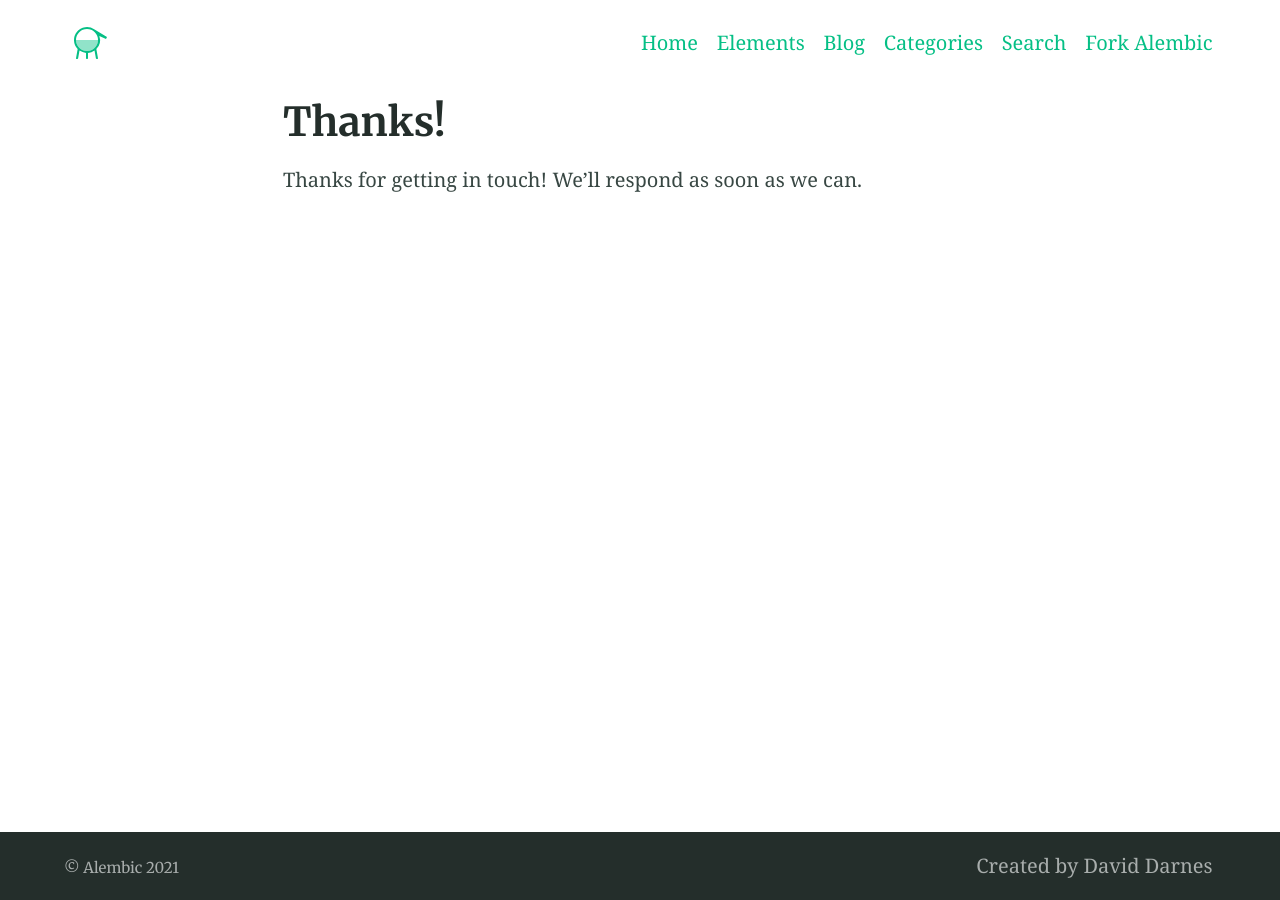
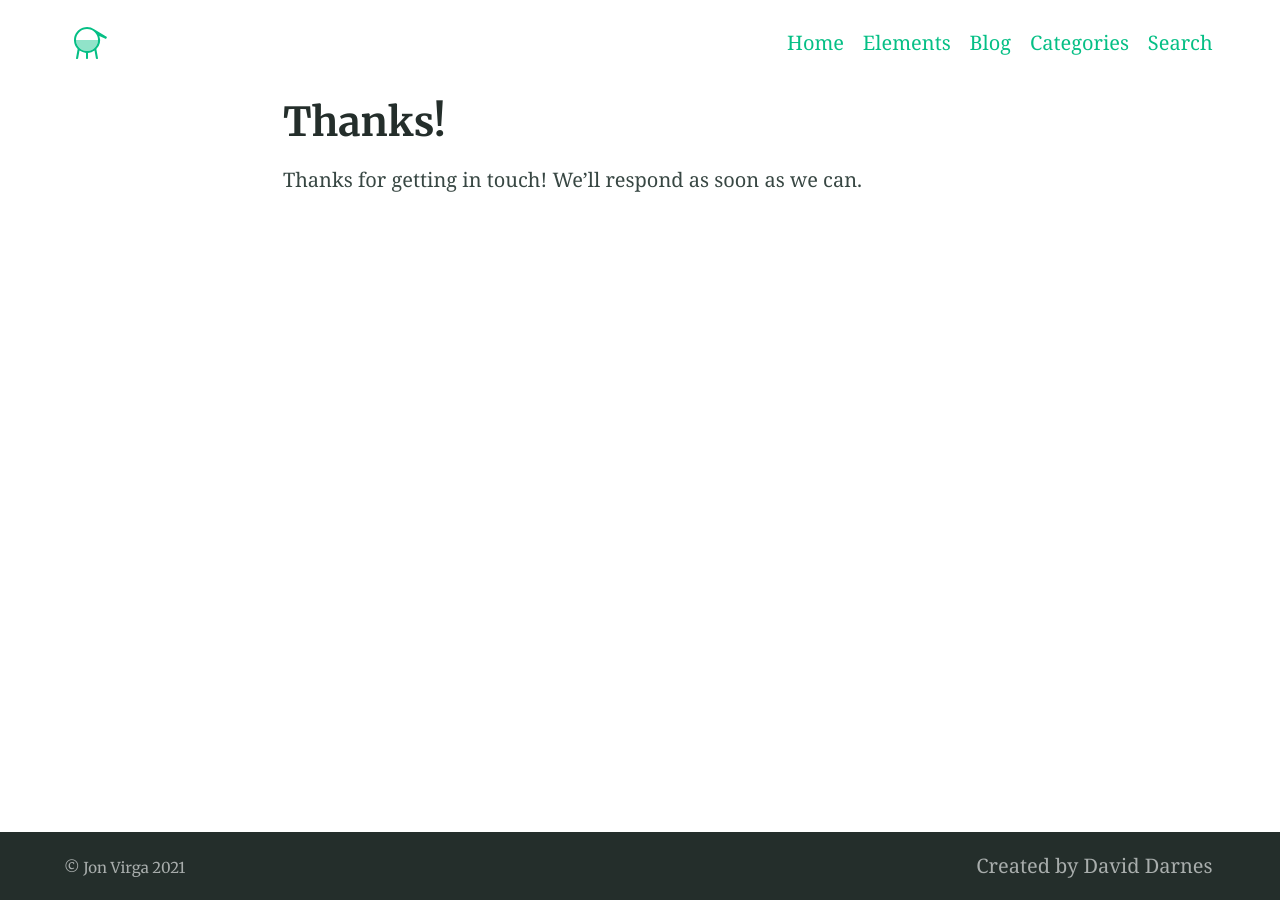
Before and after one commit to jjjvvvvv/Portfolio, a Jekyll site: the page built from thanks.md, in a window 1280 px wide. Built offline with Jekyll 4.4.1, drawn with Linux system fonts in a browser that asks for light colours.

Commit message:
Update _config.yml
cleaning up old info

```diff
--- a/_config.yml
+++ b/_config.yml
@@ -93,14 +93,14 @@ defaults:
 
 # 7. Site settings
 encoding: utf-8 # Make sure the encoding is right
-lang: en-GB # Set the site language
-title: "Alembic" # Site name or title, also used in jekyll-seo-tag
+lang: en-US # Set the site language
+title: "Jon Virga" # Site name or title, also used in jekyll-seo-tag
 logo: "/assets/logos/logo.svg" # Site logo, also used in jekyll-seo-tag
 description: "Alembic is a starting point for Jekyll projects. Rather than starting from scratch, this boilerplate is designed to get the ball rolling immediately" # Site description and default description, also used in jekyll-seo-tag
 baseurl: "/Portfolio" # the subpath of your site, e.g. /blog
 url: "https://jjjvvvvv.github.io" # the base hostname & protocol for your site
-repo: "https://github.com/daviddarnes/alembic"
-email: "me@daviddarnes.com"
+repo: "https://github.com/jjjvvvvv/porfolio"
+email: "Jonathanvrg554@gmail.com"
 # disqus: "alembic-1" # Blog post comments, uncomment the option and set the site ID from your Disqus account
 # google_analytics: ''
 # google_analytics_anonymize_ip: ''
@@ -130,8 +130,6 @@ navigation_header:
   url: /categories/
 - title: Search
   url: /search/
-- title: Fork Alembic
-  url: https://github.com/daviddarnes/alembic
 
 navigation_footer:
 - title: Created by David Darnes
@@ -139,8 +137,8 @@ navigation_footer:
 
 social_links: # Appears in sidebar. Set the urls then uncomment and comment out as desired
   Twitter: https://twitter.com/DavidDarnes
-  LinkedIn: https://www.linkedin.com/in/daviddarnes
-  GitHub: https://github.com/daviddarnes
+  LinkedIn: https://www.linkedin.com/in/jonvirga
+  GitHub: https://github.com/jjjvvvvv
   link: https://darn.es
   RSS: /feed.xml
 
```
